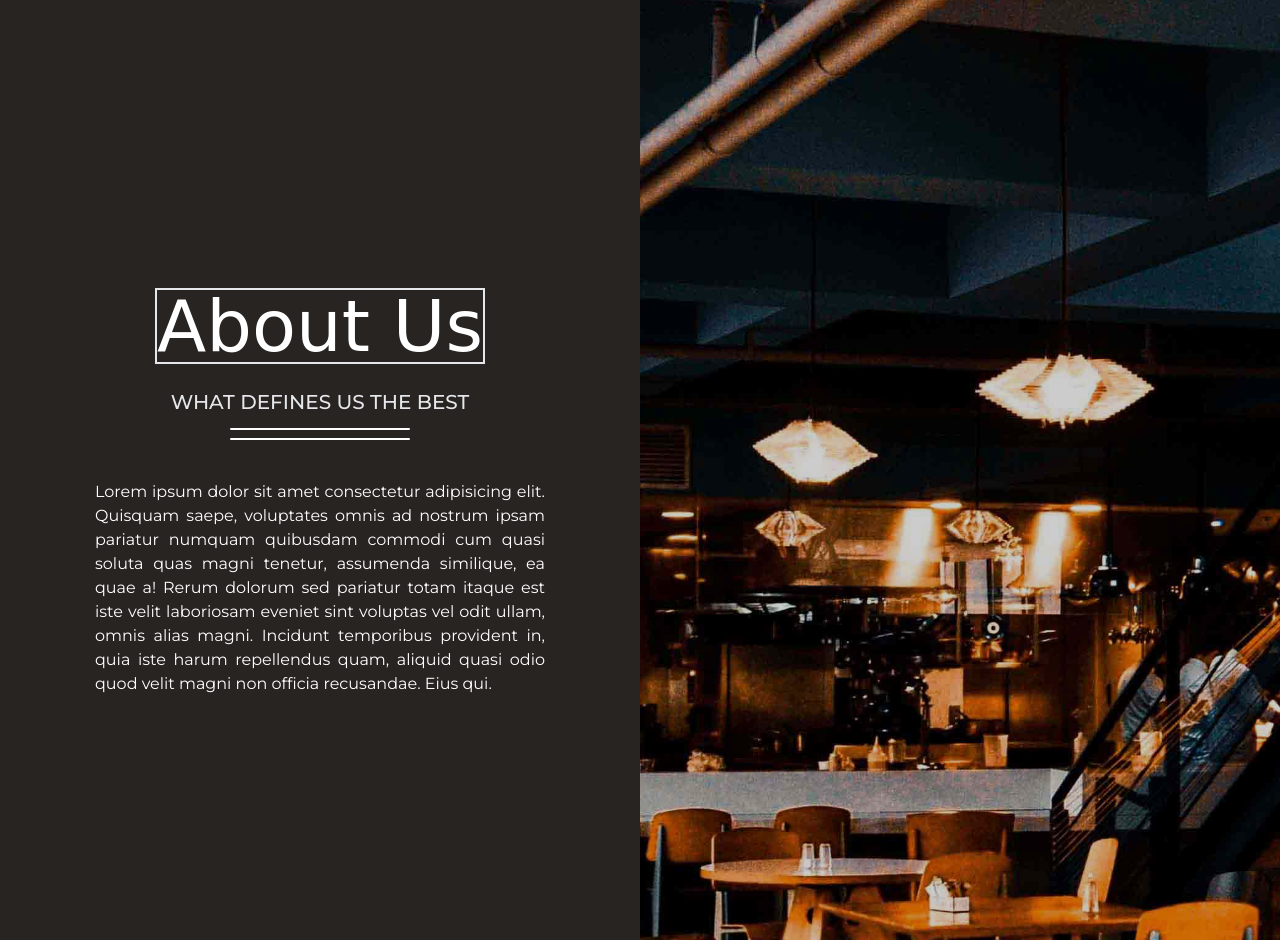
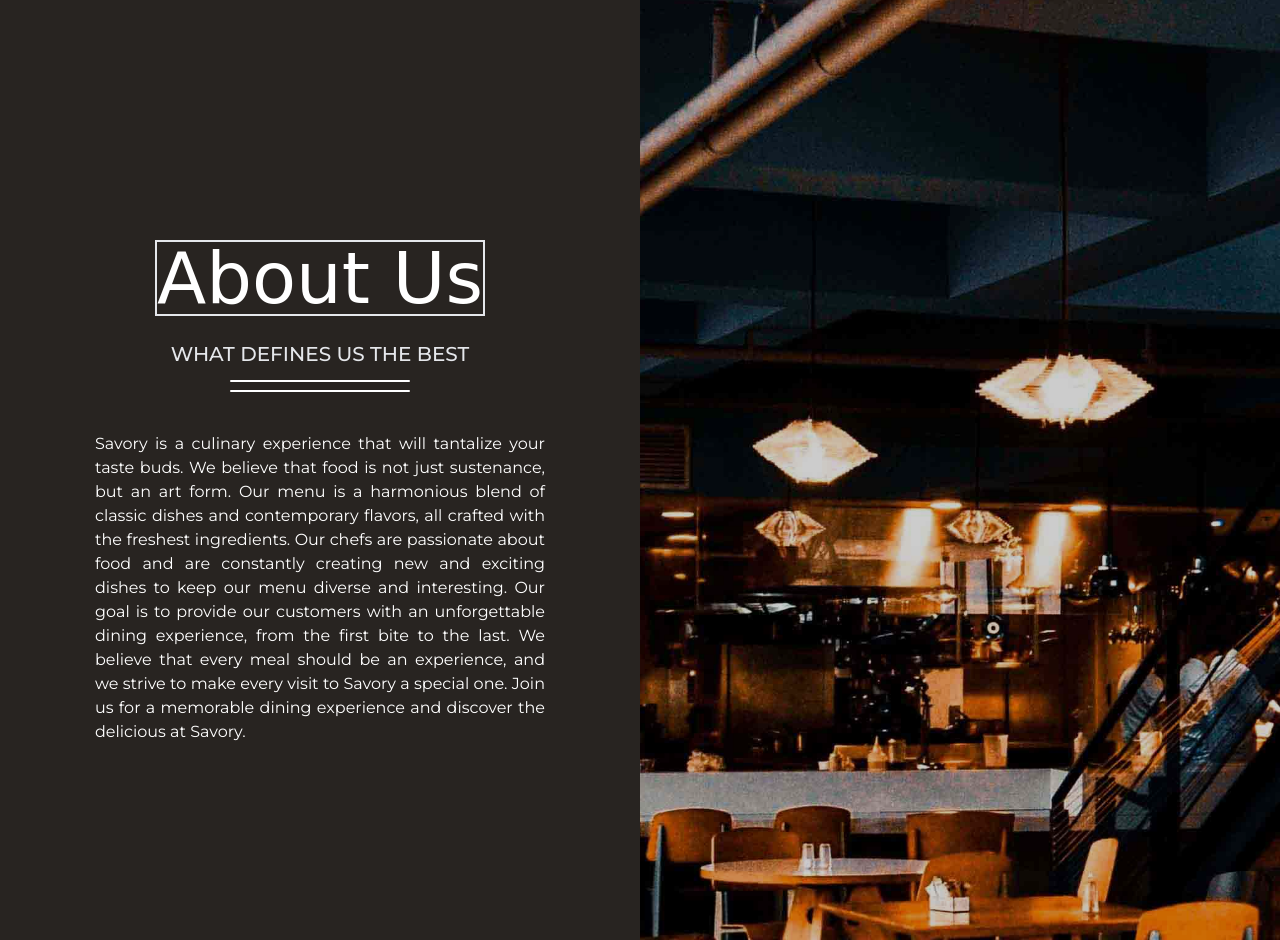
Before and after one commit to Rafid00/SavoryOnlineRestaurantServiceSystem, a PHP site: page /about-page.php in a window 1280 px wide. Shown: the part 617-1557 px from the top of the page. Run offline with PHP 8.4, Linux system fonts and the light colour scheme; some libraries are stand-ins or nearby versions; some web fonts are replaced.

Commit message:
modification done of rebranding to savor'y

```diff
--- a/about-page.php
+++ b/about-page.php
@@ -2,8 +2,8 @@
 <html lang="en">
 
 <head>
-    <title>Khanas - About</title>
-    <link rel="shortcut icon" href="images/logo.jpg" type="image/x-icon" />
+    <title>Savor'y - About</title>
+    <link rel="shortcut icon" href="images/logo.svg" type="image/x-icon" />
     <meta charset="UTF-8" />
     <meta name="viewport" content="width=device-width, initial-scale=1.0" />
     <link rel="preconnect" href="https://fonts.googleapis.com" />
@@ -100,19 +100,14 @@
                     <div class="h-[2px] w-[180px] bg-white my-1 rounded mb-10"></div>
 
                     <div class="w-[450px] text-justify text-white mb-5">
-                        Lorem ipsum dolor sit amet consectetur adipisicing elit. Quisquam saepe, voluptates omnis ad
-                        nostrum
-                        ipsam pariatur
-                        numquam quibusdam commodi cum quasi soluta quas magni tenetur, assumenda similique, ea quae a!
-                        Rerum
-                        dolorum sed
-                        pariatur totam itaque est iste velit laboriosam eveniet sint voluptas vel odit ullam, omnis
-                        alias
-                        magni. Incidunt
-                        temporibus provident in, quia iste harum repellendus quam, aliquid quasi odio quod velit magni
-                        non
-                        officia recusandae.
-                        Eius qui.
+                        Savory is a culinary experience that will tantalize your taste buds. We believe that food is not
+                        just sustenance, but an art form. Our menu is a harmonious blend of classic dishes and
+                        contemporary flavors, all crafted with the freshest ingredients. Our chefs are passionate about
+                        food and are constantly creating new and exciting dishes to keep our menu diverse and
+                        interesting. Our goal is to provide our customers with an unforgettable dining experience, from
+                        the first bite to the last. We believe that every meal should be an experience, and we strive to
+                        make every visit to Savory a special one. Join us for a memorable dining experience and discover
+                        the delicious at Savory.
                     </div>
                 </div>
                 <div class="about-us-home-pic h-screen relative overflow-hidden">
@@ -134,22 +129,14 @@
                     <div class="h-[2px] w-[180px] bg-white my-1 rounded mb-10"></div>
 
                     <div class="w-[450px] text-justify text-white mb-5">
-                        Lorem ipsum dolor sit amet consectetur adipisicing elit. Quisquam saepe, voluptates omnis ad
-                        nostrum
-                        ipsam pariatur
-                        numquam quibusdam commodi cum quasi soluta quas magni tenetur, assumenda similique, ea quae a!
-                        Rerum
-                        dolorum sed
-                        pariatur totam itaque est iste velit laboriosam eveniet sint voluptas vel odit ullam, omnis
-                        alias
-                        magni. Incidunt
-                        temporibus provident in, quia iste harum repellendus quam, aliquid quasi odio quod velit magni
-                        non
-                        officia recusandae.
-                        Eius qui, neque veritatis suscipit veniam, ipsum accusamus nulla doloremque, voluptas quibusdam
-                        sequi
-                        natus excepturi
-                        laborum fuga magni quam odio asperiores consequuntur.
+                        At Savory, our mission is to provide our customers with the highest quality dining experience by
+                        constantly striving for culinary excellence. We source the best ingredients to create delicious
+                        and memorable meals that will leave you wanting more. Our chefs are dedicated to creating
+                        innovative and satisfying dishes that showcase the natural flavors and textures of the
+                        ingredients. We believe that food should not only be delicious, but also visually stunning. Our
+                        goal is to provide an ambiance that is both inviting and elegant. We want our customers to feel
+                        at home and enjoy their time with us. We are committed to providing exceptional service and an
+                        unforgettable dining experience every time you visit us at Savory.
                     </div>
                 </div>
             </div>
@@ -163,33 +150,25 @@
                     <div class="h-[2px] w-[180px] bg-white my-1 rounded mb-10"></div>
 
                     <div class="w-[450px] text-justify text-white mb-5">
-                        Lorem ipsum dolor sit amet consectetur adipisicing elit. Quisquam saepe, voluptates omnis ad
-                        nostrum
-                        ipsam pariatur
-                        numquam quibusdam commodi cum quasi soluta quas magni tenetur, assumenda similique, ea quae a!
-                        Rerum
-                        dolorum sed
-                        pariatur totam itaque est iste velit laboriosam eveniet sint voluptas vel odit ullam, omnis
-                        alias
-                        magni. Incidunt
-                        temporibus provident in, quia iste harum repellendus quam, aliquid quasi odio quod velit magni
-                        non
-                        officia recusandae.
-                        Eius qui, neque veritatis suscipit veniam, ipsum accusamus nulla doloremque, voluptas quibusdam
-                        sequi
-                        natus excepturi
-                        laborum fuga magni quam odio asperiores consequuntur. Illo quaerat, ut ullam doloribus sunt eius
-                        quidem reiciendis
-                        ipsum quod consequuntur assumenda inventore nihil culpa explicabo commodi quasi voluptatibus eum
-                        cum
-                        fugit voluptas rem
-                        similique repellat asperiores?<br />
+                        Savory has been a family-owned and operated restaurant for over 20 years. The story of Savory
+                        began with our founder, who had a passion for cooking and a dream of opening a restaurant that
+                        would serve delicious and memorable meals using only the freshest and highest quality
+                        ingredients.
+
+                        With hard work, dedication, and a lot of love, the dream became a reality. Our founder's passion
+                        for food and commitment to excellence was the driving force behind the success of Savory. The
+                        restaurant quickly gained a reputation for its delicious food and warm, inviting atmosphere.
+
+                        Through the years, Savory has continued to evolve and grow, but our commitment to quality and
+                        excellence remains the same. We are proud to be a part of our community and we are dedicated to
+                        providing our customers with an unforgettable dining experience every time they visit us. We
+                        invite you to come and join us at Savory and discover the delicious. Let us be a part of your
+                        next memorable dining experience.<br />
                     </div>
                     <div class="text-left w-[450px] text-white mb-10">
                         Learn More :
                         <a class="text-blue-500" href="https://businessinspection.com.bd/khanas-success-story/">Article
-                            by
-                            Business Inspection Bangladesh</a>
+                            Not Available.</a>
                     </div>
                 </div>
                 <div class="about-us-home-pic h-screen relative overflow-hidden">
--- a/contact-us.php
+++ b/contact-us.php
@@ -2,8 +2,8 @@
 <html lang="en">
 
 <head>
-    <title>Khanas - Contact Us</title>
-    <link rel="shortcut icon" href="images/logo.jpg" type="image/x-icon" />
+    <title>Savor'y - Contact Us</title>
+    <link rel="shortcut icon" href="images/logo.svg" type="image/x-icon" />
     <meta charset="UTF-8" />
     <meta name="viewport" content="width=device-width, initial-scale=1.0" />
     <link rel="preconnect" href="https://fonts.googleapis.com" />
@@ -96,7 +96,7 @@
             <div class="grid grid-cols-2 overflow-hidden">
                 <div class="about-us-home-pic h-screen relative">
                     <div class="main-filter h-screen bg-black opacity-20 w-[50vw] absolute top-0 left-0 z-10"></div>
-                    <img class="w-[50vw] -translate-y-36" src="images/khanas2.jpg" alt="" />
+                    <img class="w-[50vw] h-screen object-cover object-bottom" src="images/khanas2.jpg" alt="" />
                 </div>
                 <div class="flex justify-center items-center flex-col h-[90%]">
                     <div class="title text-white text-7xl z-50 text-center border-2 w-fit mt-20 mb-6">Contact Us</div>
--- a/delivery-info.php
+++ b/delivery-info.php
@@ -2,8 +2,8 @@
 <html lang="en">
 
 <head>
-   <title>Khanas - Delivery Info</title>
-   <link rel="shortcut icon" href="images/logo.jpg" type="image/x-icon" />
+   <title>Savor'y - Delivery Info</title>
+   <link rel="shortcut icon" href="images/logo.svg" type="image/x-icon" />
    <meta charset="UTF-8" />
    <meta name="viewport" content="width=device-width, initial-scale=1.0" />
    <link rel="preconnect" href="https://fonts.googleapis.com" />
--- a/edit-profile.php
+++ b/edit-profile.php
@@ -22,8 +22,8 @@
 <html lang="en">
 
 <head>
-    <title>Khanas - Edit Profile</title>
-    <link rel="shortcut icon" href="images/logo.jpg" type="image/x-icon" />
+    <title>Savor'y - Edit Profile</title>
+    <link rel="shortcut icon" href="images/logo.svg" type="image/x-icon" />
     <meta charset="UTF-8" />
     <meta name="viewport" content="width=device-width, initial-scale=1.0" />
     <link rel="preconnect" href="https://fonts.googleapis.com" />
--- a/footer.php
+++ b/footer.php
@@ -1,38 +1,37 @@
 <!DOCTYPE html>
 <html lang="en">
+
 <head>
    <meta charset="UTF-8" />
    <meta http-equiv="X-UA-Compatible" content="IE=edge" />
    <meta name="viewport" content="width=device-width, initial-scale=1.0" />
    <title>Footer</title>
 </head>
+
 <body>
-      <footer class="footer scroll-child w-screen h-[50vh] text-white z-50 border-t-[1px] border-t-neutral-500 bg-[#282421] relative">
+   <footer
+      class="footer scroll-child w-screen h-[50vh] text-white z-50 border-t-[1px] border-t-neutral-500 bg-[#282421] relative">
       <div class="footer-containter absolute top-[50%] left-[50%] translate-x-[-50%] translate-y-[-50%]">
          <div class="flex justify-between items-start w-[80vw]">
             <div class="footer-left">
                <div class="title text-white text-6xl z-50 mb-5 text-center border-2 w-fit">Khanas</div>
                <div class="nav-links-footer">
-                     <p class="w-[250px] mb-7">
-                        Lorem ipsum dolor sit amet consectetur adipisicing elit. Vero soluta illum voluptas fugit repudiandae dicta
-                        architecto temporibus est delectus aperiam.
+                  <p class="w-[350px] mb-7">
+                     Welcome to Savory, where every dish is a masterpiece of taste and presentation. Join us for a
+                     memorable dining experience and discover the delicious. For reservations and inquiries please visit
+                     our website or call us.
                   </p>
                   <div class="social-footer flex justify-between items-center w-[220px]">
-                        <a href=""
-                           ><img class="w-[30px] my-2 hover:scale-110 transition-all duration-75" src="images/icons8-facebook.svg" alt=""
-                        /></a>
-                        <a href=""
-                           ><img class="w-[30px] my-2 hover:scale-110 transition-all duration-75" src="images/icons8-instagram.svg" alt=""
-                        /></a>
-                        <a href=""
-                           ><img class="w-[30px] my-2 hover:scale-110 transition-all duration-75" src="images/icons8-twitter.svg" alt=""
-                        /></a>
-                        <a href=""
-                           ><img class="w-[30px] my-2 hover:scale-110 transition-all duration-75" src="images/icons8-github.svg" alt=""
-                        /></a>
-                        <a href=""
-                           ><img class="w-[30px] my-2 hover:scale-110 transition-all duration-75" src="images/icons8-youtube.svg" alt=""
-                        /></a>
+                     <a href=""><img class="w-[30px] my-2 hover:scale-110 transition-all duration-75"
+                           src="images/icons8-facebook.svg" alt="" /></a>
+                     <a href=""><img class="w-[30px] my-2 hover:scale-110 transition-all duration-75"
+                           src="images/icons8-instagram.svg" alt="" /></a>
+                     <a href=""><img class="w-[30px] my-2 hover:scale-110 transition-all duration-75"
+                           src="images/icons8-twitter.svg" alt="" /></a>
+                     <a href=""><img class="w-[30px] my-2 hover:scale-110 transition-all duration-75"
+                           src="images/icons8-github.svg" alt="" /></a>
+                     <a href=""><img class="w-[30px] my-2 hover:scale-110 transition-all duration-75"
+                           src="images/icons8-youtube.svg" alt="" /></a>
                   </div>
                </div>
             </div>
@@ -57,7 +56,8 @@
                <div class="h-[2px] w-[100px] bg-white my-4 rounded"></div>
 
                <div class="nav-links-footer">
-                     <p class="w-[250px] mb-10">Lorem ipsum dolor sit amet consectetur, adipisicing elit. Quisquam, rem?</p>
+                  <p class="w-[260px] mb-10 tracking-wider">House 146/D (Old), 42 (New) Road, 2 Satmasjid Road, Dhaka - 1207
+                  </p>
                   <p class="my-2"><span class="underline">Phone:</span> +8801423542132</p>
                   <p class="my-2"><span class="underline">Email:</span> <a href="">rafid.ahmmad.3@gmail.com</a></p>
                   <p class="my-2"><span class="underline">Website:</span> <a href="">www.randomwebsite.com</a></p>
@@ -67,4 +67,5 @@
       </div>
    </footer>
 </body>
+
 </html>
--- a/login-fuad.php
+++ b/login-fuad.php
@@ -10,6 +10,8 @@
 
 <head>
 <meta charset="UTF-8">
+<link rel="shortcut icon" href="images/logo.svg" type="image/x-icon" />
+
     <meta http-equiv="X-UA-Compatible" content="IE=edge">
     <meta name="viewport" content="width=device-width, initial-scale=1.0">
 
@@ -18,7 +20,7 @@
 
     <link rel="stylesheet" href="styles/register.css">
 
-    <title>Khanas || Login</title>
+    <title>Savor'y - Login Alternative</title>
 </head>
 
 <body>
--- a/login.php
+++ b/login.php
@@ -16,8 +16,8 @@
 <html lang="en">
 
 <head>
-    <title>Khanas</title>
-    <link rel="shortcut icon" href="images/logo.jpg" type="image/x-icon" />
+    <title>Savor'y - Login</title>
+    <link rel="shortcut icon" href="images/logo.svg" type="image/x-icon" />
     <meta charset="UTF-8" />
     <meta name="viewport" content="width=device-width, initial-scale=1.0" />
     <link rel="preconnect" href="https://fonts.googleapis.com" />
--- a/nav-component.php
+++ b/nav-component.php
@@ -5,7 +5,7 @@
     <meta charset="UTF-8" />
     <meta http-equiv="X-UA-Compatible" content="IE=edge" />
     <meta name="viewport" content="width=device-width, initial-scale=1.0" />
-    <title>NavIcon</title>
+    <title>Navigation Icon</title>
 </head>
 
 <body>
--- a/order-page.php
+++ b/order-page.php
@@ -5,8 +5,8 @@
 <html lang="en">
 
 <head>
-    <title>Khanas - Order</title>
-    <link rel="shortcut icon" href="images/logo.jpg" type="image/x-icon" />
+    <title>Savor'y - Order</title>
+    <link rel="shortcut icon" href="images/logo.svg" type="image/x-icon" />
     <meta charset="UTF-8" />
     <meta name="viewport" content="width=device-width, initial-scale=1.0" />
     <link rel="preconnect" href="https://fonts.googleapis.com" />
--- a/profile-page.php
+++ b/profile-page.php
@@ -18,8 +18,8 @@
 <html lang="en">
 
 <head>
-    <title>Khanas - Profile</title>
-    <link rel="shortcut icon" href="images/logo.jpg" type="image/x-icon" />
+    <title>Savor'y - Profile</title>
+    <link rel="shortcut icon" href="images/logo.svg" type="image/x-icon" />
     <meta charset="UTF-8" />
     <meta name="viewport" content="width=device-width, initial-scale=1.0" />
     <link rel="preconnect" href="https://fonts.googleapis.com" />
--- a/register.php
+++ b/register-fuad.php
@@ -17,7 +17,7 @@
 
     <link rel="stylesheet" href="styles/register.css">
 
-    <title>Khanas || Login</title>
+    <title>Savor'y - Registration Alternative</title>
 </head>
 
 <body>
--- a/shopping-cart.php
+++ b/shopping-cart.php
@@ -14,8 +14,8 @@
 <html lang="en">
 
 <head>
-   <title>Khanas - Cart</title>
-   <link rel="shortcut icon" href="images/logo.jpg" type="image/x-icon" />
+   <title>Savor'y - Cart</title>
+   <link rel="shortcut icon" href="images/logo.svg" type="image/x-icon" />
    <meta charset="UTF-8" />
    <meta name="viewport" content="width=device-width, initial-scale=1.0" />
    <link rel="preconnect" href="https://fonts.googleapis.com" />
--- a/success.php
+++ b/success.php
@@ -16,8 +16,8 @@
 <html lang="en">
 
 <head>
-    <title>Khanas - Success</title>
-    <link rel="shortcut icon" href="images/logo.jpg" type="image/x-icon" />
+    <title>Savor'y - Success</title>
+    <link rel="shortcut icon" href="images/logo.svg" type="image/x-icon" />
     <meta charset="UTF-8" />
     <meta name="viewport" content="width=device-width, initial-scale=1.0" />
     <link rel="preconnect" href="https://fonts.googleapis.com" />
```
Also changed, not shown: index.php (+7 -64 lines), images/khanas2.jpg, images/logo.svg. Lines whose indentation alone changed are shown as unchanged.
